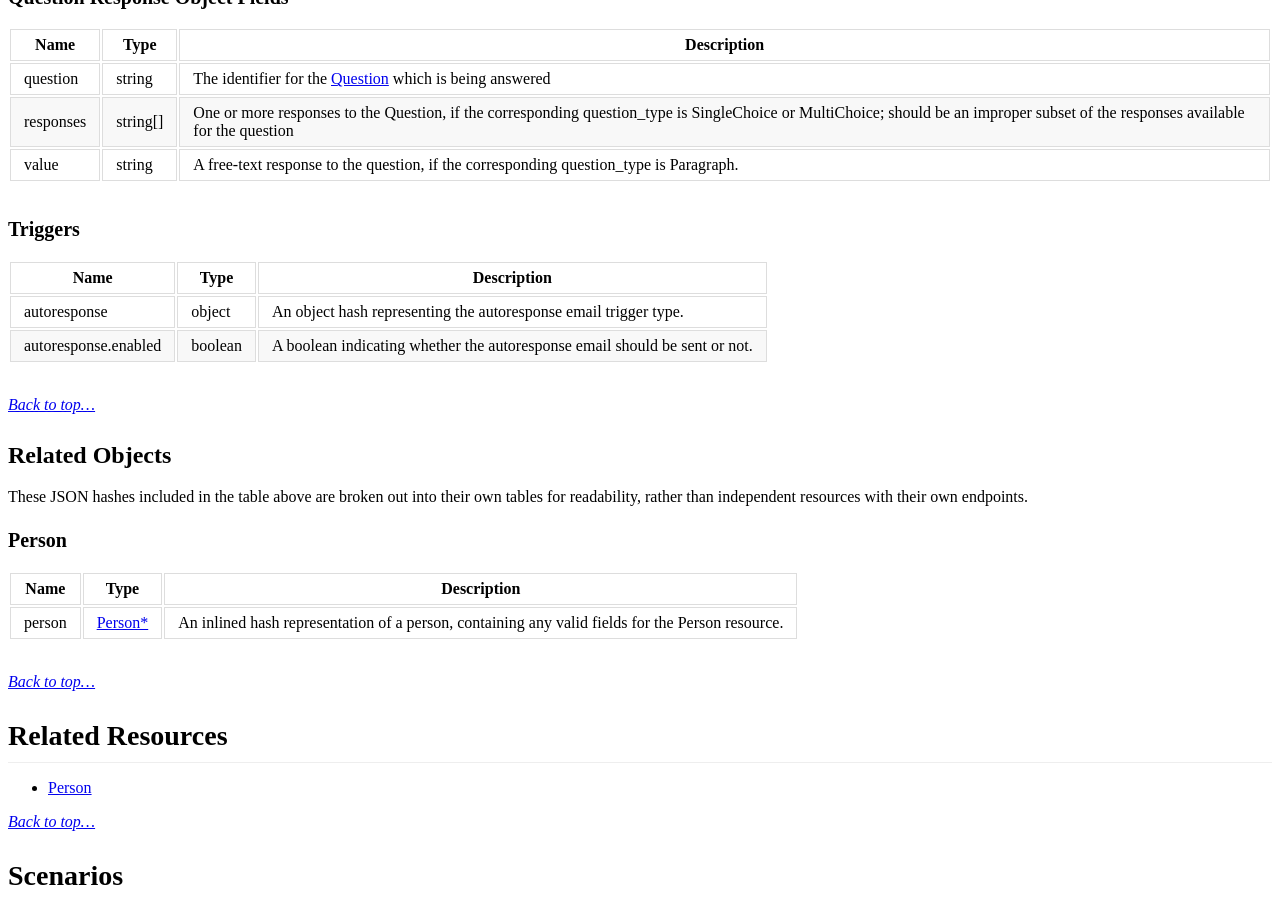
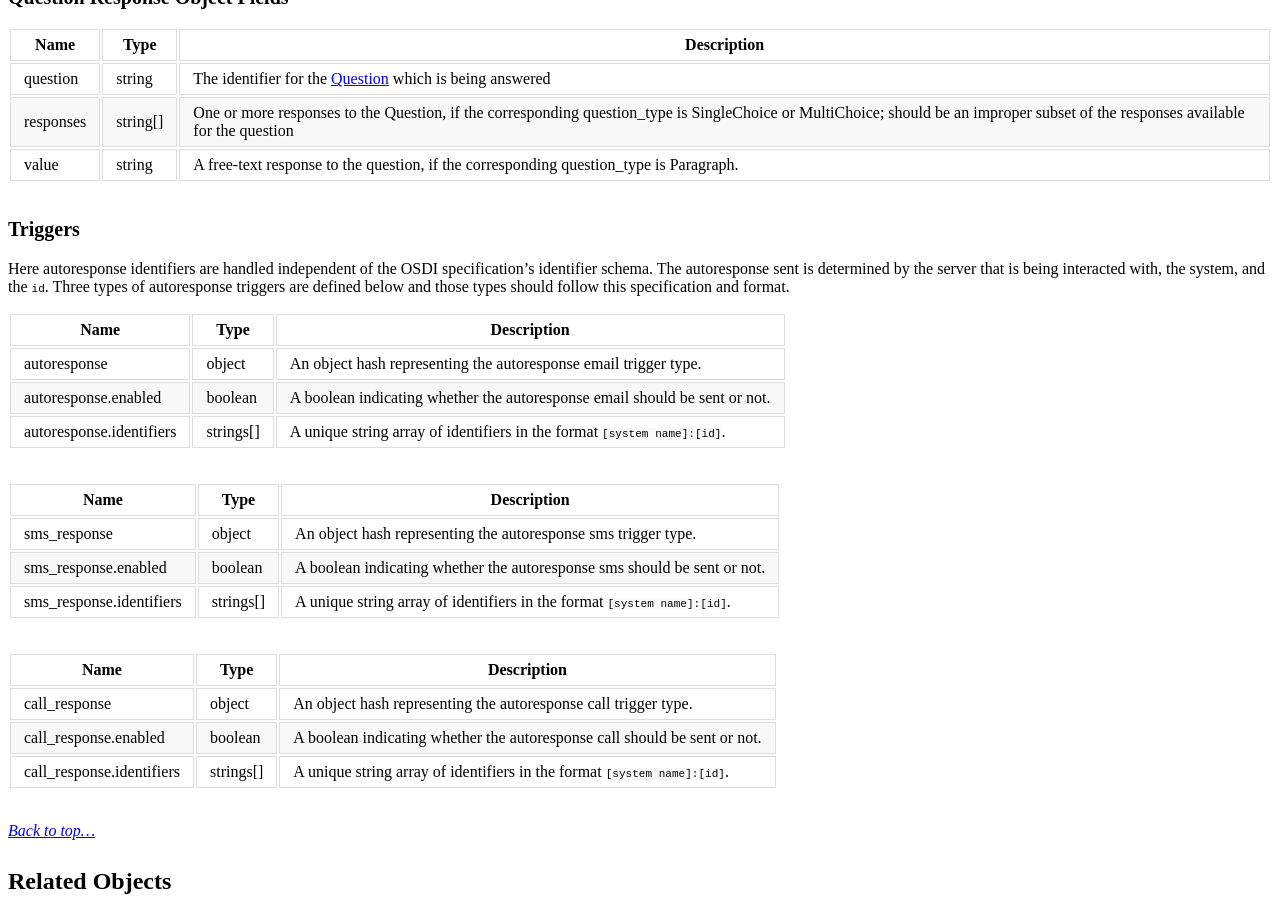
Before and after one commit to opensupporter/osdi-docs, a Jekyll site: the page built from person_signup.md, in a window 1280 px wide and 900 px high, scrolled down 2478 px. Built offline with Jekyll 4.4.1, drawn with Linux system fonts in a browser that asks for light colours; a style sheet for code colours, icons or effects is not loaded; some of the changed text lies outside the part shown.

Commit message:
feat(triggers): adds types of autoresponders (#294)
* feat(triggers): adds types of autoresponders, sms and calling, with system identifiers

* update(triggers): identifiers description in context of triggers

```diff
--- a/_includes/helper_action_examples.md
+++ b/_includes/helper_action_examples.md
@@ -1,5 +1,21 @@
     "triggers": {
         "autoresponse": {
+            "identifiers": [
+                "system_1:eb84f0d01dec3b1ffb9e4dca406fa45e",
+                "system_2:15117b282328146ac6afebaa8acd80e7"
+            ],
+            "enabled": true
+        },
+        "sms_response": {
+            "identifiers": [
+                "system_1:efe398db3439be6bbf00d90e693ec3a3"
+            ],
+            "enabled": true
+        },
+        "call_response": {
+            "identifiers": [
+                "system_1:83069490-8a17-4131-b13e-f9a44d2b7646"
+            ],
             "enabled": true
         }
     },
--- a/_includes/helper_action_functions.md
+++ b/_includes/helper_action_functions.md
@@ -21,7 +21,23 @@
 
 #### Triggers
 
+Here autoresponse identifiers are handled independent of the OSDI specification's identifier schema. The autoresponse sent is determined by the server that is being interacted with, the system, and the `id`.
+Three types of autoresponse triggers are defined below and those types should follow this specification and format.
+
 |Name          |Type      |Description
 |-----------    |-----------|--------------
 |autoresponse   |object     |An object hash representing the autoresponse email trigger type.
 |autoresponse.enabled   |boolean     |A boolean indicating whether the autoresponse email should be sent or not.
+|autoresponse.identifiers |strings[]     | A unique string array of identifiers in the format `[system name]:[id]`.
+
+|Name          |Type      |Description
+|-----------    |-----------|--------------
+|sms_response |object     |An object hash representing the autoresponse sms trigger type.
+|sms_response.enabled   |boolean     |A boolean indicating whether the autoresponse sms should be sent or not.
+|sms_response.identifiers |strings[]     | A unique string array of identifiers in the format `[system name]:[id]`.
+
+|Name          |Type      |Description
+|-----------    |-----------|--------------
+|call_response |object     |An object hash representing the autoresponse call trigger type.
+|call_response.enabled   |boolean     |A boolean indicating whether the autoresponse call should be sent or not.
+|call_response.identifiers |strings[]     | A unique string array of identifiers in the format `[system name]:[id]`.
```
